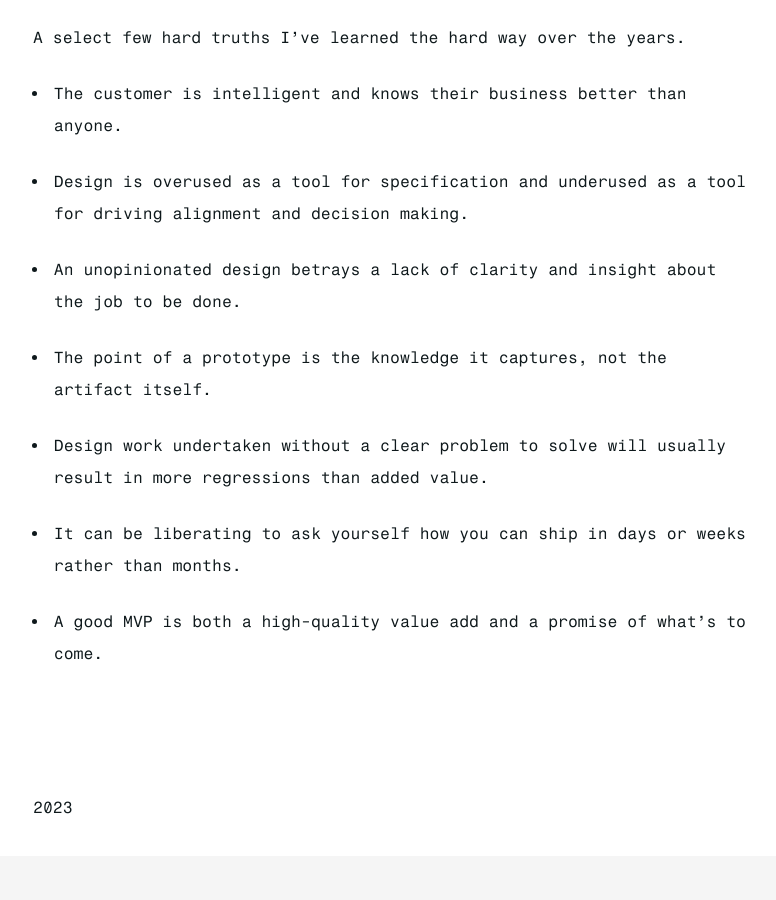
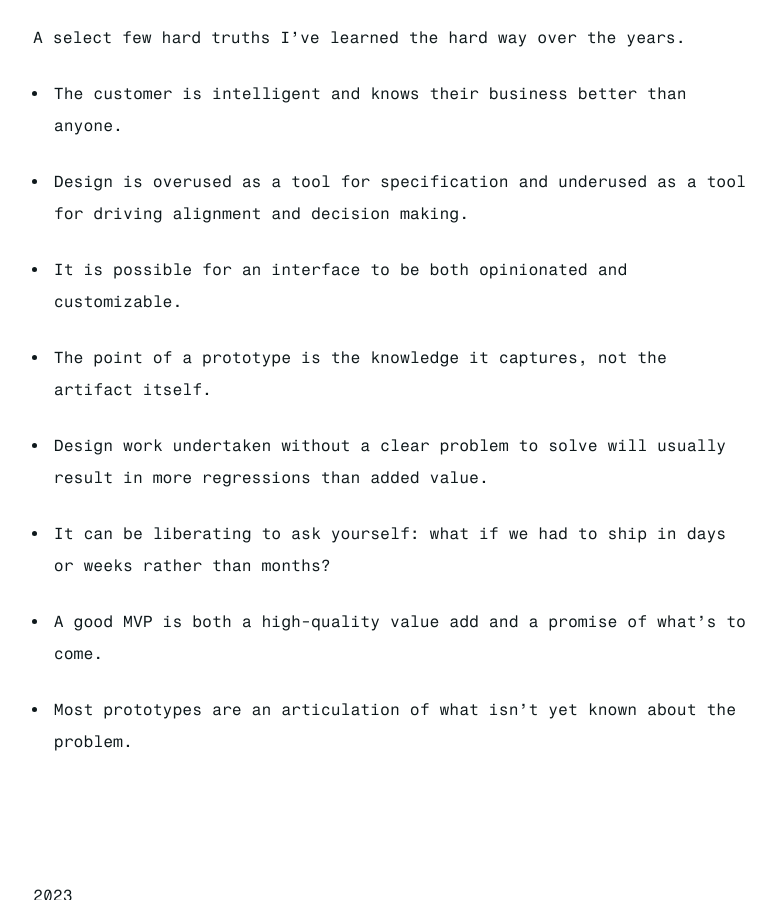
Before and after one commit to kevinfinlayson/kevinfinlayson.com, a Jekyll site: the page built from approach.markdown, in a window 1280 px wide and 900 px high, scrolled down 1033 px. Shown: the whole window, without its empty margins (111-887 px from the left). Built offline with Jekyll 4.4.1, drawn with Linux system fonts in a browser that asks for light colours; before the commit the page ends 1889 px from its top, so only the background shows below that.

Commit message:
More twaeks to hard truths

```diff
--- a/approach.markdown
+++ b/approach.markdown
@@ -20,12 +20,14 @@ A select few hard truths I've learned the hard way over the years.
 
 - Design is overused as a tool for specification and underused as a tool for driving alignment and decision making.
 
-- An unopinionated design betrays a lack of clarity and insight about the job to be done.
+- It is possible for an interface to be both opinionated and customizable.
 
 - The point of a prototype is the knowledge it captures, not the artifact itself.
 
 - Design work undertaken without a clear problem to solve will usually result in more regressions than added value.
 
-- It can be liberating to ask yourself how you can ship in days or weeks rather than months.
+- It can be liberating to ask yourself: what if we had to ship in days or weeks rather than months?
 
 - A good MVP is both a high-quality value add and a promise of what's to come.
+
+- Most prototypes are an articulation of what isn't yet known about the problem.
```
